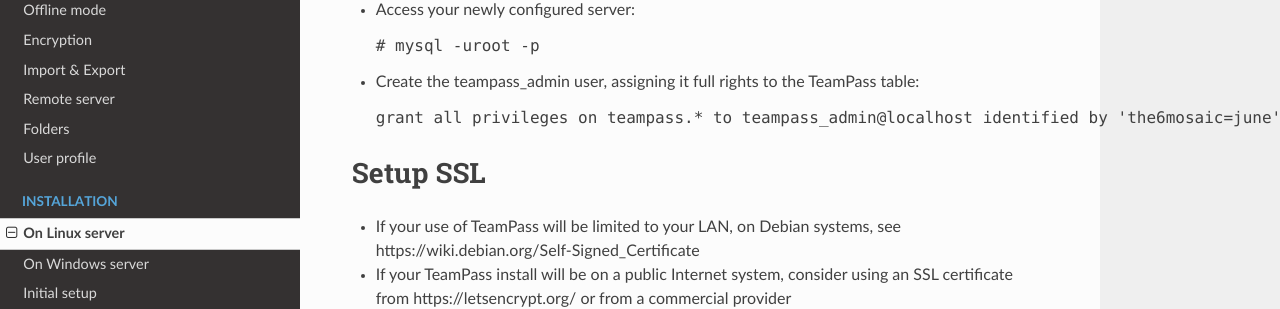
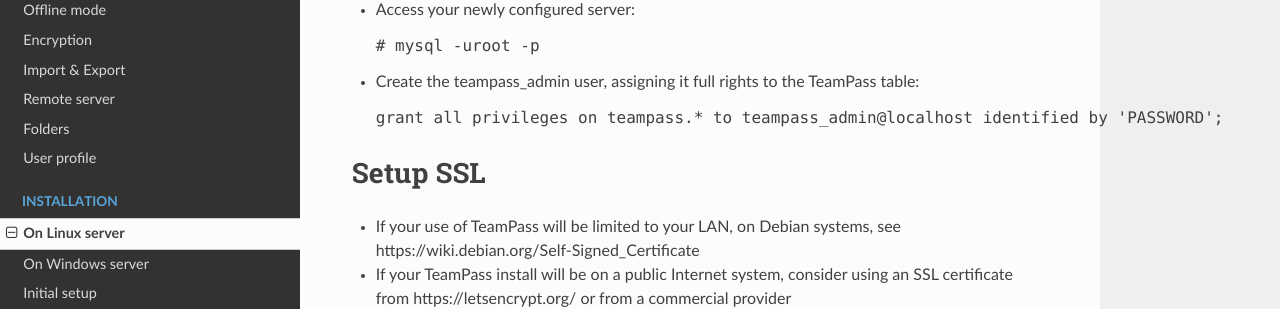
Before and after one commit to nilsteampassnet/teampass_doc, an MkDocs documentation site: the page built from docs/install/install-linux.md, in a window 1280 px wide and 900 px high, scrolled down 1522 px. Shown: the part 152-461 px from the top of the window. Built offline with MkDocs 1.6.1, drawn with Linux system fonts in a browser that asks for light colours; nearby versions of some CDN libraries; old or Windows-style settings are respelled for this version of MkDocs.

Commit message:
Removed example password
I had included an example password when creating the user. I've changed this to "PASSWORD" to make it more generic.

```diff
--- a/docs/install/install-linux.md
+++ b/docs/install/install-linux.md
@@ -54,7 +54,7 @@ Now it's time to set some privileges to this user.
 *Using command line, on a Debian GNU/Linux system:*
 
 * Access your newly configured server: <br/><pre># mysql -uroot -p</pre>
-* Create the teampass_admin user, assigning it full rights to the TeamPass table: <br/><pre>grant all privileges on teampass.* to teampass_admin@localhost identified by 'the6mosaic=june';</pre>
+* Create the teampass_admin user, assigning it full rights to the TeamPass table: <br/><pre>grant all privileges on teampass.* to teampass_admin@localhost identified by 'PASSWORD';</pre>
 
 # Setup SSL
 
```
